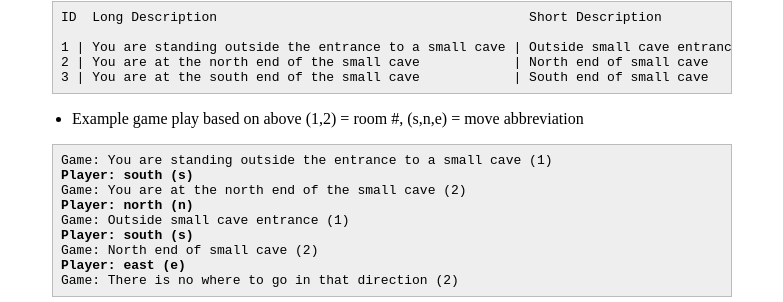
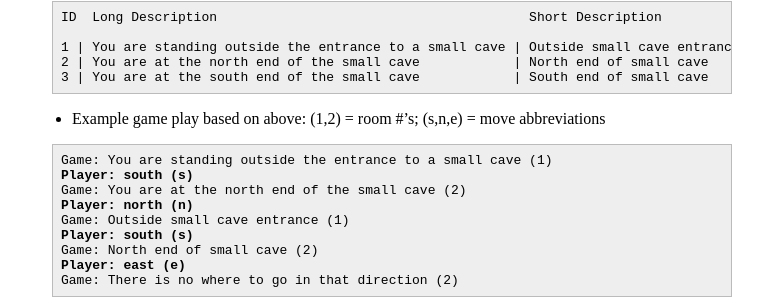
Before and after one commit to ycpcs/cs320-spring2022, a Jekyll site: the page built from projects/Text_Adventure_Game.md, in a window 1280 px wide and 900 px high, scrolled down 2233 px. Shown: the part 391-693 px from the top of the window, without its empty margins (248-1031 px from the left). Built offline with Jekyll 4.4.1, drawn with Linux system fonts in a browser that asks for light colours.

```diff
--- a/projects/Text_Adventure_Game.md
+++ b/projects/Text_Adventure_Game.md
@@ -120,7 +120,7 @@ ID  Long Description                                        Short Description
 3 | You are at the south end of the small cave            | South end of small cave
 </pre>
 
-* Example game play based on above (1,2) = room #, (s,n,e) = move abbreviation
+* Example game play based on above: (1,2) = room #'s; (s,n,e) = move abbreviations
 <pre>
 Game: You are standing outside the entrance to a small cave (1)
 <b>Player: south (s)</b>
```
